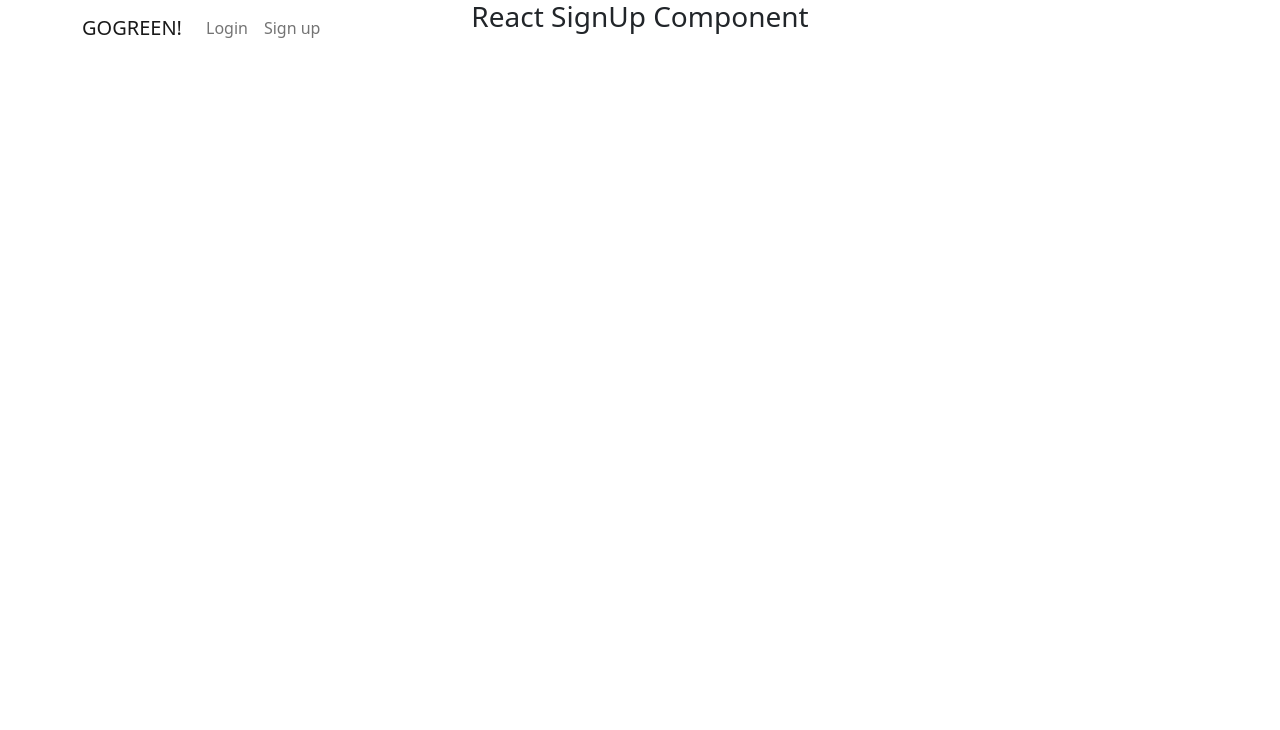
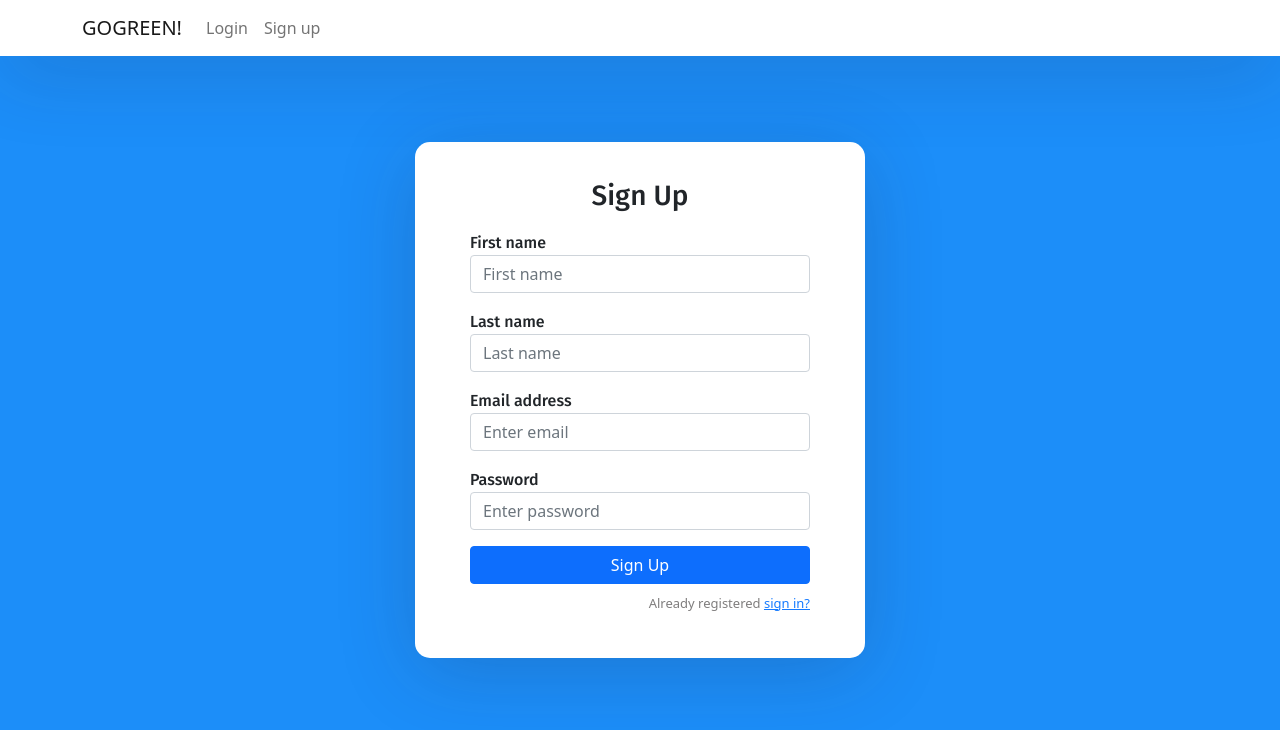
Before and after one commit to Billy-Night/Hackathon-1, a React (Create React App) app: page /sign-up in a window 1280 px wide. Shown: the top 730 px of the page. Built offline with nearby package versions, Linux system fonts and the light colour scheme.

Commit message:
style of form added

```diff
--- a/src/App.js
+++ b/src/App.js
@@ -4,6 +4,8 @@
 import { BrowserRouter as Router, Routes, Route, Link } from 'react-router-dom'
 import Login from './components/login.component'
 import SignUp from './components/signup.component'
+
+
 function App() {
   return (
     <Router>
--- a/src/components/signup.component.js
+++ b/src/components/signup.component.js
@@ -1,10 +1,46 @@
-import React, { Component } from "react";
+import React, { Component } from 'react'
 export default class SignUp extends Component {
-    render() {
-        return (
-            <div>
-                <h3>React SignUp Component</h3>
-            </div>
-        );
-    }
+  render() {
+    return (
+      <form>
+        <h3>Sign Up</h3>
+        <div className="mb-3">
+          <label>First name</label>
+          <input
+            type="text"
+            className="form-control"
+            placeholder="First name"
+          />
+        </div>
+        <div className="mb-3">
+          <label>Last name</label>
+          <input type="text" className="form-control" placeholder="Last name" />
+        </div>
+        <div className="mb-3">
+          <label>Email address</label>
+          <input
+            type="email"
+            className="form-control"
+            placeholder="Enter email"
+          />
+        </div>
+        <div className="mb-3">
+          <label>Password</label>
+          <input
+            type="password"
+            className="form-control"
+            placeholder="Enter password"
+          />
+        </div>
+        <div className="d-grid">
+          <button type="submit" className="btn btn-primary">
+            Sign Up
+          </button>
+        </div>
+        <p className="forgot-password text-right">
+          Already registered <a href="/sign-in">sign in?</a>
+        </p>
+      </form>
+    )
+  }
 }
--- a/src/index.css
+++ b/src/index.css
@@ -1,13 +1,62 @@
+@import url('https://fonts.googleapis.com/css?family=Fira+Sans:400,500,600,700,800');
+* {
+  box-sizing: border-box;
+}
 body {
+  background: #1C8EF9 !important;
+  min-height: 100vh;
+  display: flex;
+  font-weight: 400;
+  font-family: 'Fira Sans', sans-serif;
+}
+h1,h2,h3,h4,h5,h6,label,span {
+  font-weight: 500;
+  font-family: 'Fira Sans', sans-serif;
+}
+body, html, .App, #root, .auth-wrapper {
+  width: 100%;
+  height: 100%;
+}
+.navbar-light {
+  background-color: #ffffff;
+  box-shadow: 0px 14px 80px rgba(34, 35, 58, 0.2);
+}
+.auth-wrapper {
+  display: flex;
+  justify-content: center;
+  flex-direction: column;
+  text-align: left;
+}
+.auth-inner {
+  width: 450px;
+  margin: auto;
+  background: #ffffff;
+  box-shadow: 0px 14px 80px rgba(34, 35, 58, 0.2);
+  padding: 40px 55px 45px 55px;
+  border-radius: 15px;
+  transition: all .3s;
+}
+.auth-wrapper .form-control:focus {
+  border-color: #167bff;
+  box-shadow: none;
+}
+.auth-wrapper h3 {
+  text-align: center;
   margin: 0;
-  font-family: -apple-system, BlinkMacSystemFont, 'Segoe UI', 'Roboto', 'Oxygen',
-    'Ubuntu', 'Cantarell', 'Fira Sans', 'Droid Sans', 'Helvetica Neue',
-    sans-serif;
-  -webkit-font-smoothing: antialiased;
-  -moz-osx-font-smoothing: grayscale;
+  line-height: 1;
+  padding-bottom: 20px;
 }
-
-code {
-  font-family: source-code-pro, Menlo, Monaco, Consolas, 'Courier New',
-    monospace;
+.custom-control-label {
+  font-weight: 400;
 }
+.forgot-password,
+.forgot-password a {
+  text-align: right;
+  font-size: 13px;
+  padding-top: 10px;
+  color: #7f7d7d;
+  margin: 0;
+}
+.forgot-password a {
+  color: #167bff;
+}
```
